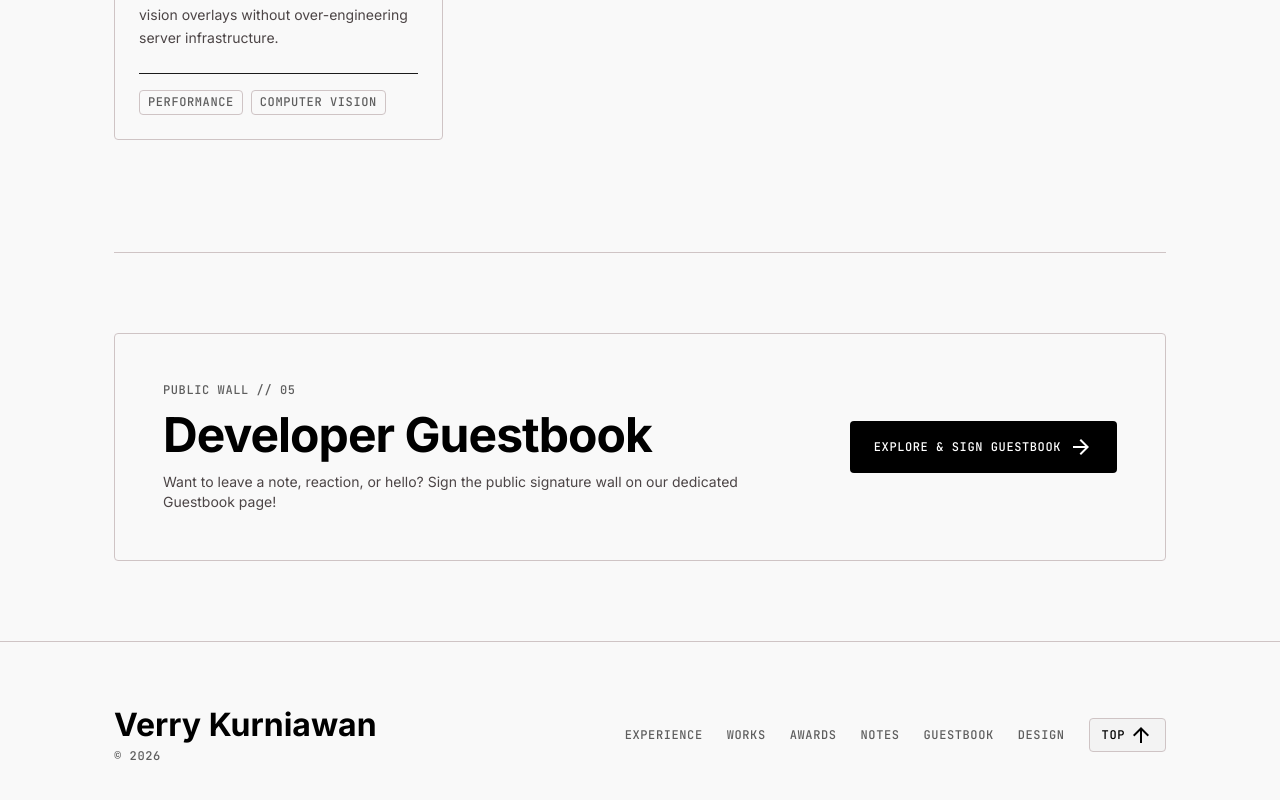
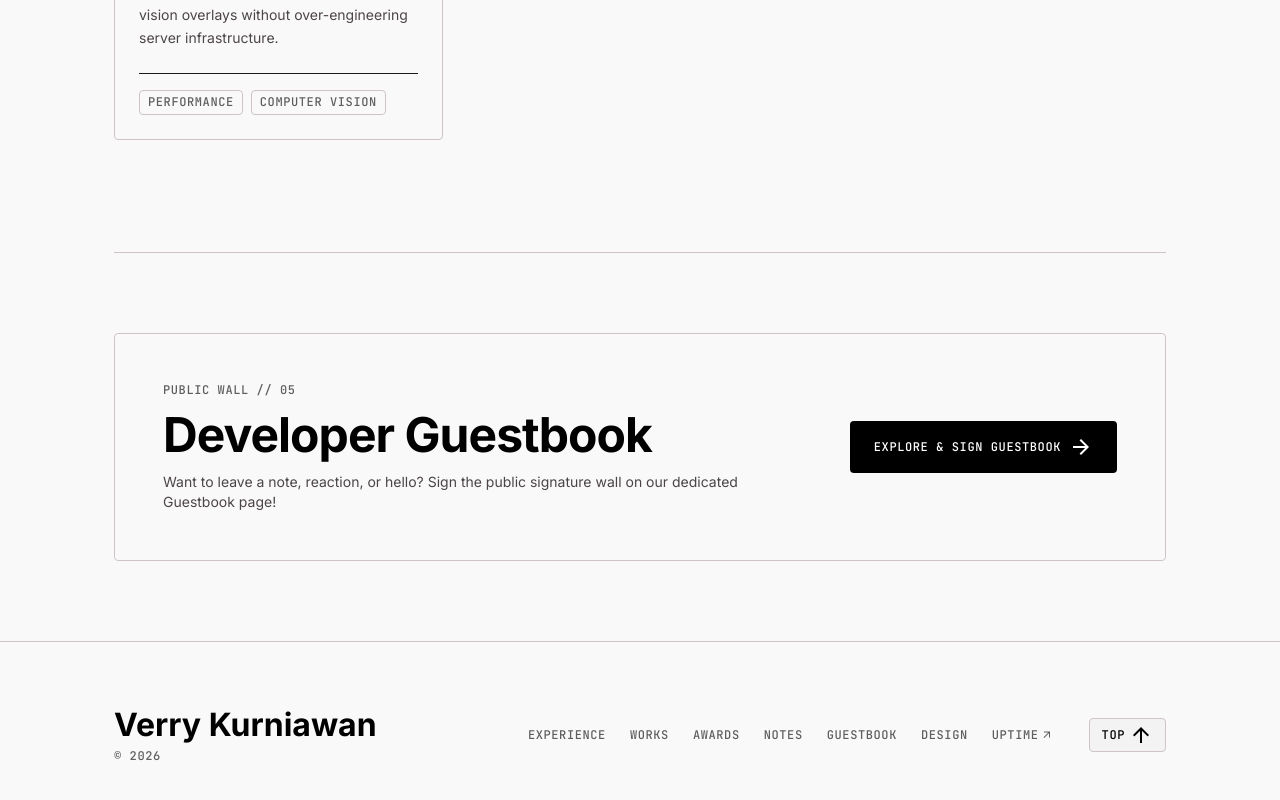
Before and after one commit to princeofverry/-portfolio-v2, a Next.js app: page / in a window 1280 px wide. Shown: the part 7341-8141 px from the top of the page. Built offline with nearby package versions, Linux system fonts and the light colour scheme.

Commit message:
feat: add uptime status link to footer

```diff
--- a/components/Footer.tsx
+++ b/components/Footer.tsx
@@ -51,6 +51,17 @@ export default function Footer() {
             DESIGN
           </Link>
           <a
+            href="https://up.verryk.my.id/status/live"
+            target="_blank"
+            rel="noopener noreferrer"
+            className="group inline-flex items-center gap-0.5 hover:text-primary transition-colors py-1"
+          >
+            UPTIME{" "}
+            <span className="material-symbols-outlined text-[10px] scale-50 origin-left inline-block transform group-hover:translate-x-0.5 group-hover:-translate-y-0.5 transition-transform">
+              arrow_outward
+            </span>
+          </a>
+          <a
             href="#"
             className="hover:text-primary transition-colors inline-flex items-center gap-1 border border-outline-variant px-3 py-1 rounded-DEFAULT text-primary bg-surface-container-low"
           >
```
